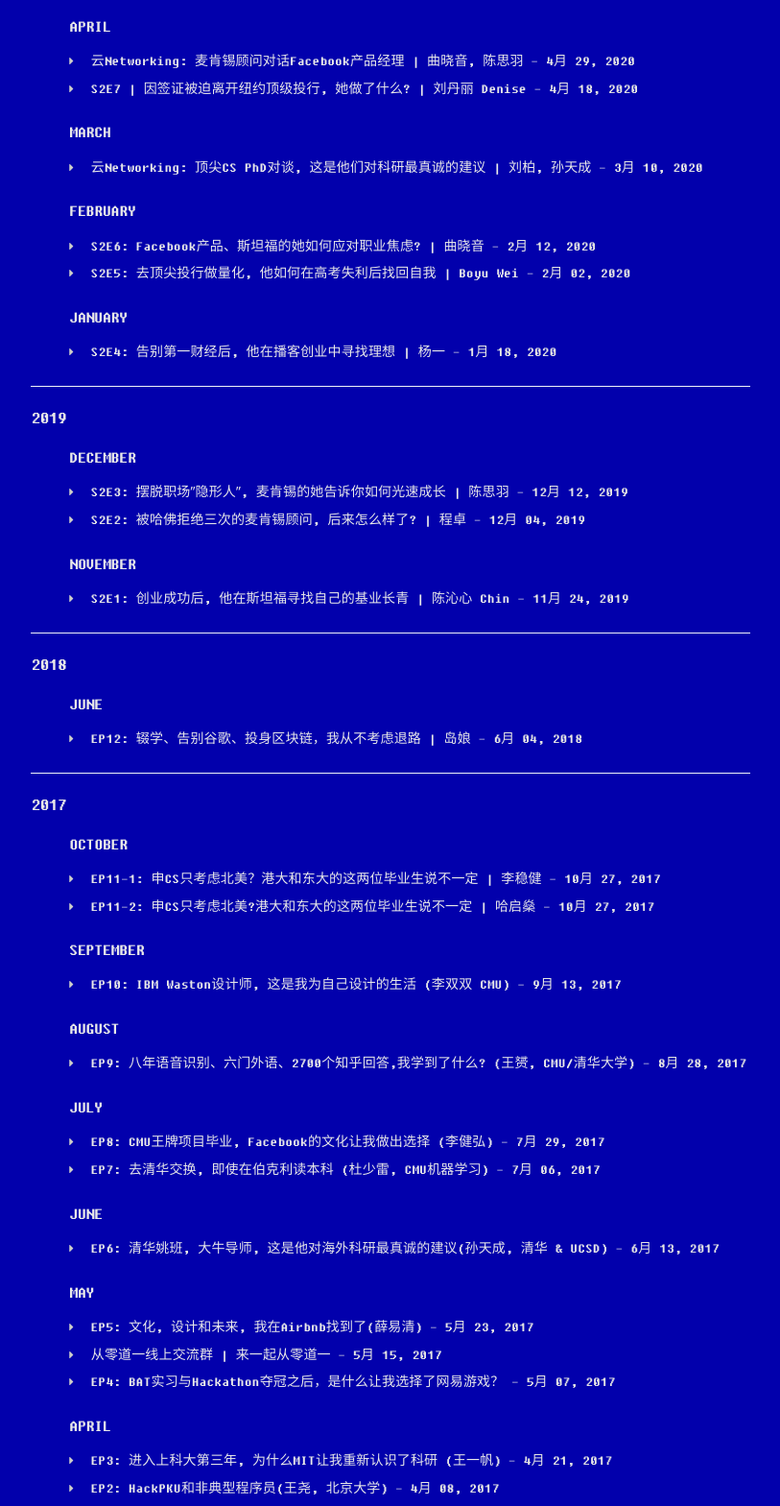
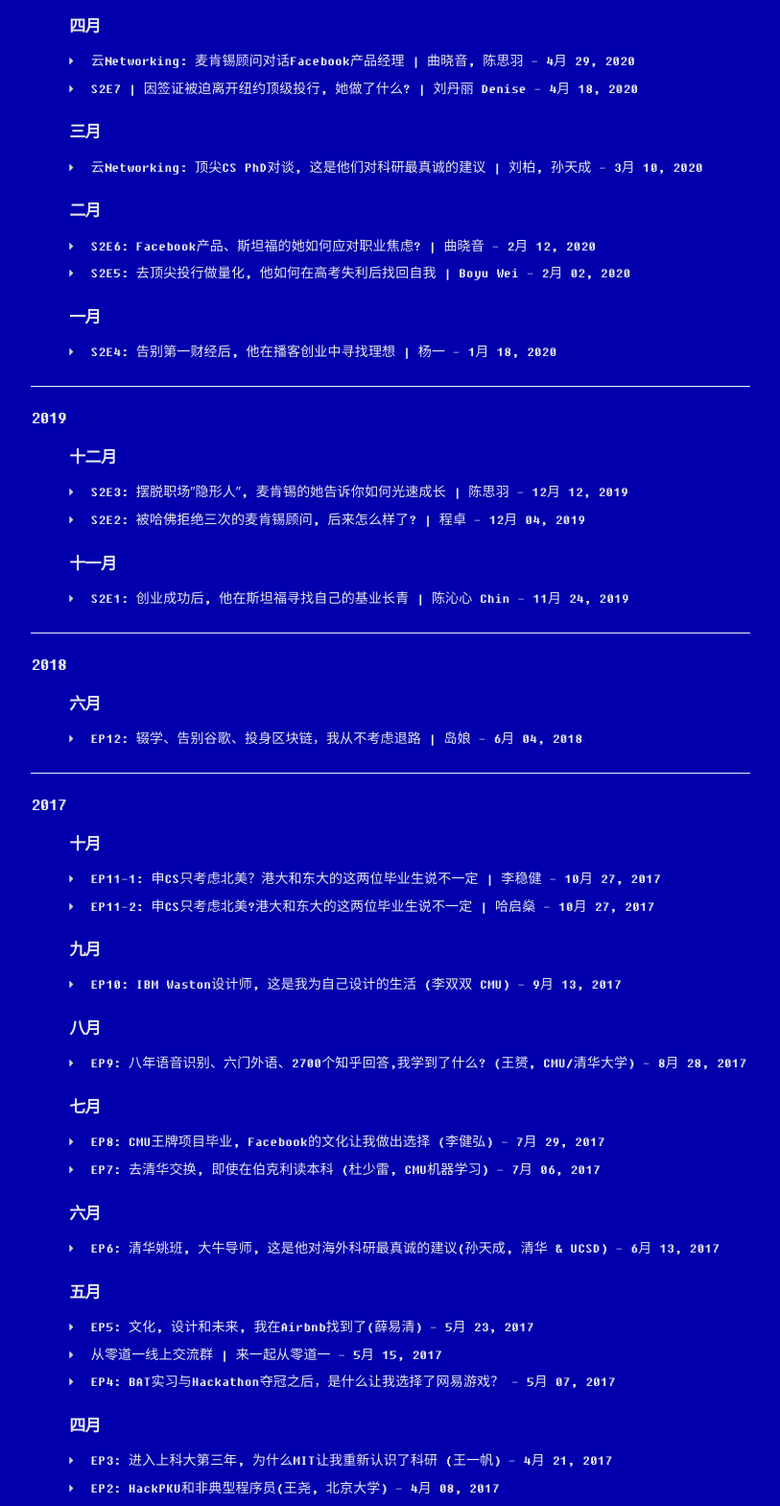
Before and after one commit to ChinW/0says1, a plain HTML site: page all-archives/index.html in a window 1280 px wide. Shown: the part 2223-3792 px from the top of the page at 96% size, without its empty margins (58-871 px from the left). Drawn offline with Linux system fonts and the light colour scheme.

Commit message:
Site updated: 2022-01-26 23:08:56

```diff
--- a/all-archives/index.html
+++ b/all-archives/index.html
@@ -573,7 +573,7 @@
 
                 <ul class="archive-posts archive-month" data-date="202010">
                     <h5 class="archive-title">
-                        <a class="link-unstyled" href="/archives/2020/10">October</a>
+                        <a class="link-unstyled" href="/archives/2020/10">十月</a>
                     </h5>
 
 
@@ -663,7 +663,7 @@
 
                 <ul class="archive-posts archive-month" data-date="202004">
                     <h5 class="archive-title">
-                        <a class="link-unstyled" href="/archives/2020/04">April</a>
+                        <a class="link-unstyled" href="/archives/2020/04">四月</a>
                     </h5>
 
 
@@ -690,7 +690,7 @@
 
                 <ul class="archive-posts archive-month" data-date="202003">
                     <h5 class="archive-title">
-                        <a class="link-unstyled" href="/archives/2020/03">March</a>
+                        <a class="link-unstyled" href="/archives/2020/03">三月</a>
                     </h5>
 
 
@@ -708,7 +708,7 @@
 
                 <ul class="archive-posts archive-month" data-date="202002">
                     <h5 class="archive-title">
-                        <a class="link-unstyled" href="/archives/2020/02">February</a>
+                        <a class="link-unstyled" href="/archives/2020/02">二月</a>
                     </h5>
 
 
@@ -735,7 +735,7 @@
 
                 <ul class="archive-posts archive-month" data-date="202001">
                     <h5 class="archive-title">
-                        <a class="link-unstyled" href="/archives/2020/01">January</a>
+                        <a class="link-unstyled" href="/archives/2020/01">一月</a>
                     </h5>
 
 
@@ -761,7 +761,7 @@
 
                 <ul class="archive-posts archive-month" data-date="201912">
                     <h5 class="archive-title">
-                        <a class="link-unstyled" href="/archives/2019/12">December</a>
+                        <a class="link-unstyled" href="/archives/2019/12">十二月</a>
                     </h5>
 
 
@@ -788,7 +788,7 @@
 
                 <ul class="archive-posts archive-month" data-date="201911">
                     <h5 class="archive-title">
-                        <a class="link-unstyled" href="/archives/2019/11">November</a>
+                        <a class="link-unstyled" href="/archives/2019/11">十一月</a>
                     </h5>
 
 
@@ -814,7 +814,7 @@
 
                 <ul class="archive-posts archive-month" data-date="201806">
                     <h5 class="archive-title">
-                        <a class="link-unstyled" href="/archives/2018/06">June</a>
+                        <a class="link-unstyled" href="/archives/2018/06">六月</a>
                     </h5>
 
 
@@ -840,7 +840,7 @@
 
                 <ul class="archive-posts archive-month" data-date="201710">
                     <h5 class="archive-title">
-                        <a class="link-unstyled" href="/archives/2017/10">October</a>
+                        <a class="link-unstyled" href="/archives/2017/10">十月</a>
                     </h5>
 
 
@@ -867,7 +867,7 @@
 
                 <ul class="archive-posts archive-month" data-date="201709">
                     <h5 class="archive-title">
-                        <a class="link-unstyled" href="/archives/2017/09">September</a>
+                        <a class="link-unstyled" href="/archives/2017/09">九月</a>
                     </h5>
 
 
@@ -885,7 +885,7 @@
 
                 <ul class="archive-posts archive-month" data-date="201708">
                     <h5 class="archive-title">
-                        <a class="link-unstyled" href="/archives/2017/08">August</a>
+                        <a class="link-unstyled" href="/archives/2017/08">八月</a>
                     </h5>
 
 
@@ -903,7 +903,7 @@
 
                 <ul class="archive-posts archive-month" data-date="201707">
                     <h5 class="archive-title">
-                        <a class="link-unstyled" href="/archives/2017/07">July</a>
+                        <a class="link-unstyled" href="/archives/2017/07">七月</a>
                     </h5>
 
 
@@ -930,7 +930,7 @@
 
                 <ul class="archive-posts archive-month" data-date="201706">
                     <h5 class="archive-title">
-                        <a class="link-unstyled" href="/archives/2017/06">June</a>
+                        <a class="link-unstyled" href="/archives/2017/06">六月</a>
                     </h5>
 
 
@@ -948,7 +948,7 @@
 
                 <ul class="archive-posts archive-month" data-date="201705">
                     <h5 class="archive-title">
-                        <a class="link-unstyled" href="/archives/2017/05">May</a>
+                        <a class="link-unstyled" href="/archives/2017/05">五月</a>
                     </h5>
 
 
@@ -984,7 +984,7 @@
 
                 <ul class="archive-posts archive-month" data-date="201704">
                     <h5 class="archive-title">
-                        <a class="link-unstyled" href="/archives/2017/04">April</a>
+                        <a class="link-unstyled" href="/archives/2017/04">四月</a>
                     </h5>
 
 
@@ -1011,7 +1011,7 @@
 
                 <ul class="archive-posts archive-month" data-date="201703">
                     <h5 class="archive-title">
-                        <a class="link-unstyled" href="/archives/2017/03">March</a>
+                        <a class="link-unstyled" href="/archives/2017/03">三月</a>
                     </h5>
 
 
```
Also changed, not shown: all-categories/index.html (+26 -26 lines).
